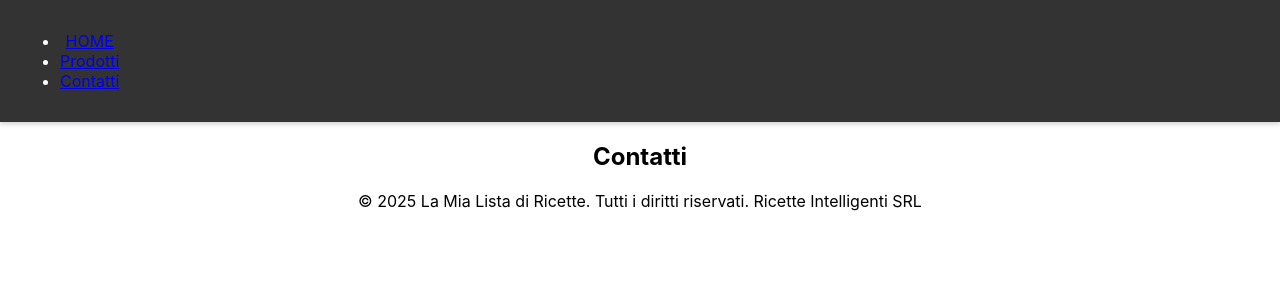
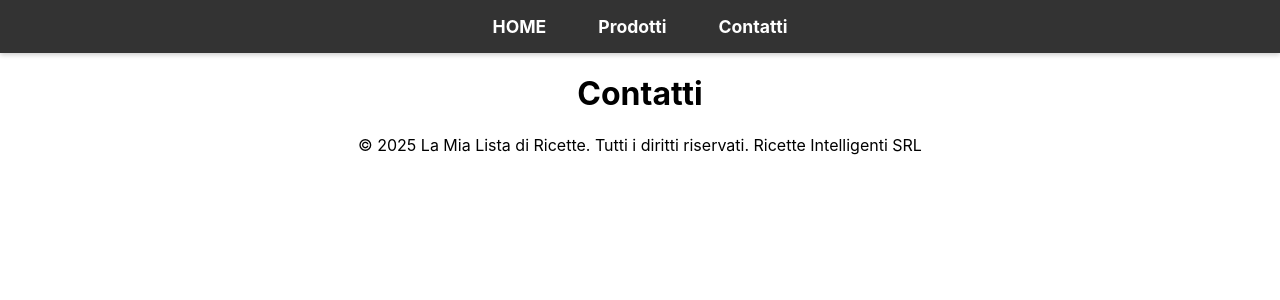
Before and after one commit to mikhele90/primo-progetto-react, a React (Create React App) app: page /contatti in a window 1280 px wide. Shown: the top 300 px of the page. Built offline with nearby package versions, Linux system fonts and the light colour scheme.

Commit message:
Risoluzione R-Router

```diff
--- a/src/App.css
+++ b/src/App.css
@@ -1,17 +1,51 @@
 /* src/App.css */
+/* Stili per il contenitore principale della navbar */
+.navbar {
+  background-color: #333; /* Sfondo scuro per contrasto */
+  padding: 1rem 0; /* Spaziatura interna verticale */
+  box-shadow: 0 2px 5px rgba(0, 0, 0, 0.2); /* Leggera ombra per profondità */
+}
 
-.navbar {
-    background-color: #333; /* Colore di sfondo scuro */
-    color: white; /* Colore del testo */
-    padding: 15px 20px; /* Spaziatura interna */
-    display: flex; /* Utilizza Flexbox per l'allineamento degli elementi */
-    justify-content: space-between; /* Sposta gli elementi alle estremità */
-    align-items: center; /* Centra verticalmente gli elementi */
-    box-shadow: 0 2px 5px rgba(0, 0, 0, 0.2); /* Ombra leggera */
-    position: sticky; /* Rende la navbar "appiccicosa" in alto */
-    top: 0; /* Si attacca in alto */
-    z-index: 1000; /* Assicura che sia sopra gli altri elementi */
+/* Stili per la lista non ordinata (<ul>) all'interno della navbar */
+.navbar ul {
+  list-style: none; /* Rimuove i pallini della lista */
+  margin: 0; /* Rimuove il margine predefinito */
+  padding: 0; /* Rimuove il padding predefinito */
+  display: flex; /* Rende gli elementi della lista affiancati */
+  justify-content: center; /* Centra orizzontalmente gli elementi */
+  gap: 20px; /* Spazio tra gli elementi della lista */
 }
+
+/* Stili per gli elementi della lista (<li>) */
+.navbar li {
+  margin: 0; /* Assicura nessun margine aggiuntivo */
+}
+
+/* Stili per i link (<a> o <Link>) all'interno della navbar */
+.navbar a {
+  color: white; /* Colore del testo bianco */
+  text-decoration: none; /* Rimuove la sottolineatura dei link */
+  font-size: 1.1rem; /* Dimensione del font */
+  font-weight: bold; /* Grassetto */
+  padding: 0.5rem 1rem; /* Spaziatura interna per rendere cliccabile l'area */
+  transition: background-color 0.3s ease; /* Transizione fluida per l'hover */
+  border-radius: 4px; /* Angoli leggermente arrotondati */
+}
+
+/* Stili per i link quando ci si passa sopra con il mouse (hover) */
+.navbar a:hover {
+  background-color: #555; /* Cambia lo sfondo al passaggio del mouse */
+}
+
+/* Stili per il link attivo (se React Router aggiunge una classe 'active' o simile) */
+/* Se usi NavLink di react-router-dom, puoi usare .navbar a.active */
+/* Se usi solo Link, potresti dover gestire la classe 'active' manualmente o con una libreria */
+.navbar a.active {
+  background-color: #007bff; /* Sfondo blu per il link attivo */
+  color: white;
+}
+
+
 
 .app-header {
   background-color: #f0f0f0;
--- a/src/App.js
+++ b/src/App.js
@@ -1,18 +1,14 @@
 import React, { useState } from "react";
 import { BrowserRouter, Routes, Route, Link} from "react-router-dom";
+import './App.css';
 import NavBar from "./components/NavBar";
-import Home from "./pages/HomePage"; //
+import HomePage from "./pages/HomePage";
 import Prodotti from "./pages/ProdottiPage";
 import Contatti from "./pages/ContattiPage";
-
-import './App.css';
 import Footer from "./components/Footer";
-import HomePage from "./pages/HomePage";
 
 function App(){
   const appCompanyName = "Ricette Intelligenti SRL";
-
-
 
   return (
     <BrowserRouter>
@@ -21,7 +17,7 @@ function App(){
 
         <Routes>
           {/* Ora HomePage conterrà Header, SearchBar e le ricette */}
-          <Route path="/" element={<Home />} />
+          <Route path="/" element={<HomePage />} />
           <Route path="/prodotti" element={<Prodotti />} />
           <Route path="/contatti" element={<Contatti />} />
         </Routes>
--- a/src/pages/ContattiPage.js
+++ b/src/pages/ContattiPage.js
@@ -1,6 +1,6 @@
 function Contatti(){
     return (
-        <h2>Contatti</h2>
+        <h1>Contatti</h1>
     )
 };
 
--- a/src/pages/ProdottiPage.js
+++ b/src/pages/ProdottiPage.js
@@ -1,6 +1,6 @@
 function Prodotti(){
     return(
-        <p>Prodotti</p>
+        <h1>Prodotti</h1>
     )
 };
 
```
